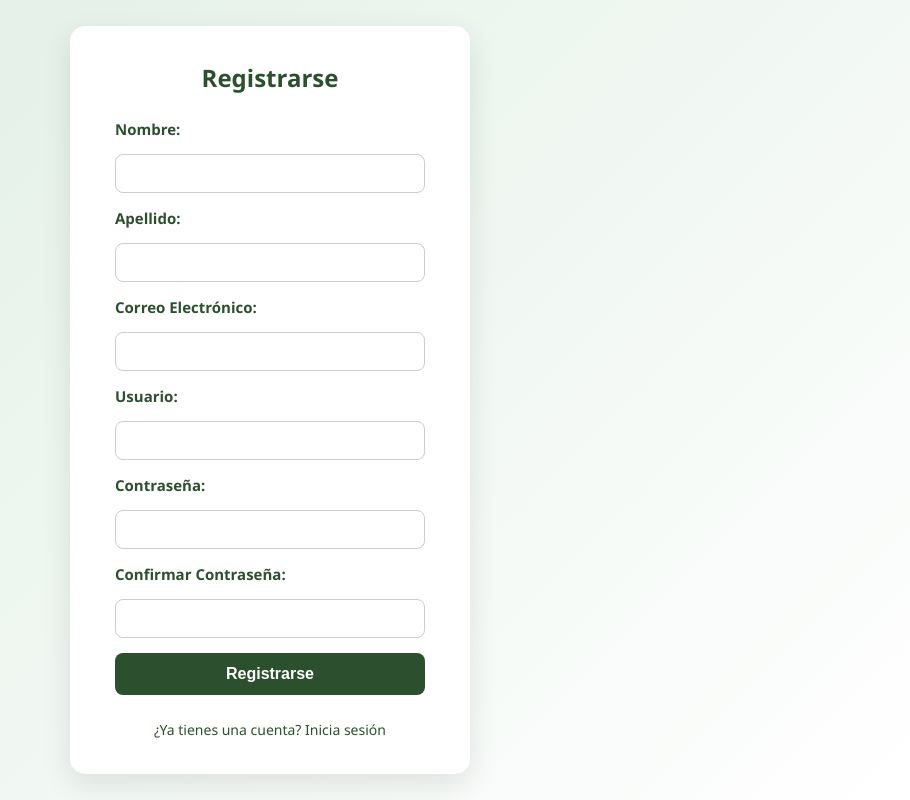
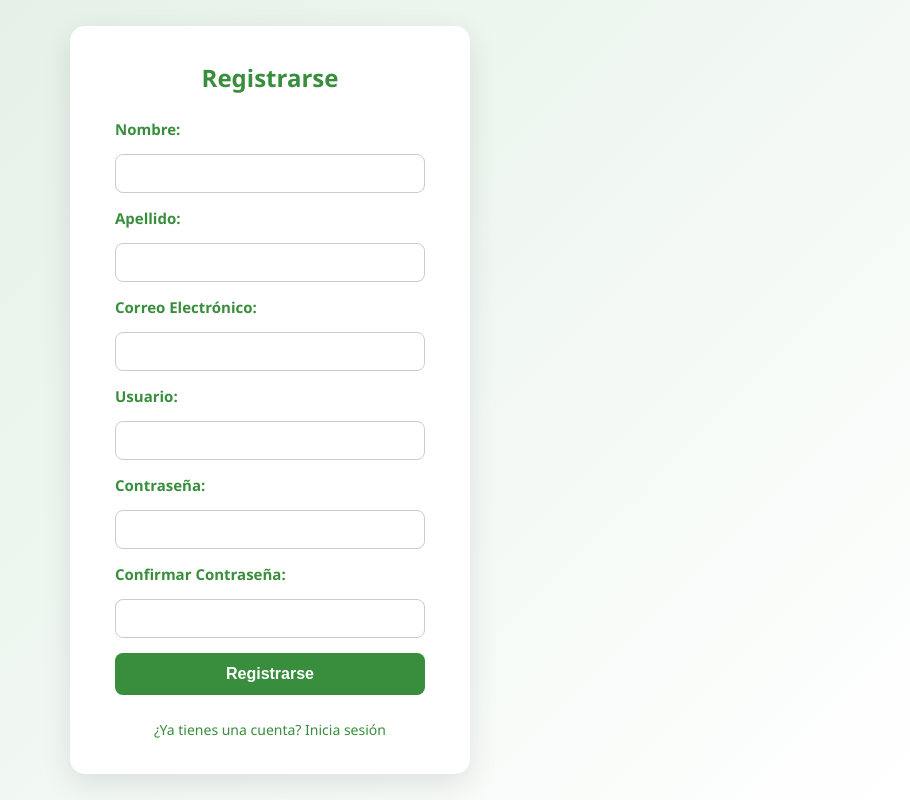
Before and after one commit to Emi-Antunez/Proyecto-Squad-Zero, a PHP site: page /Proyecto-Squad-Zero/register.php in a window 1280 px wide. Shown: the whole page, without its empty margins (370-1280 px from the left). Run offline with PHP 8.4, Linux system fonts and the light colour scheme.

Commit message:
CSSIndex

```diff
--- a/Styles/IndexStyle.css
+++ b/Styles/IndexStyle.css
@@ -31,14 +31,14 @@ form {
 
 h2 {
     text-align: center;
-    color: #2c502e;
+    color: #388E3C; /* Verde oscuro para el título */
     margin-bottom: 10px;
     font-size: 24px;
 }
 
 label {
     font-weight: 600;
-    color: #2c502e;
+    color: #388E3C; /* Verde oscuro para las etiquetas */
     font-size: 15px;
 }
 
@@ -55,13 +55,13 @@ input[type="password"] {
 input[type="text"]:focus,
 input[type="email"]:focus,
 input[type="password"]:focus {
-    border-color: #2c502e;
+    border-color: #388E3C; /* Verde para el borde al hacer foco */
     outline: none;
-    box-shadow: 0 0 5px rgba(230, 126, 34, 0.5);
+    box-shadow: 0 0 5px rgba(56, 142, 60, 0.5); /* Verde más suave al hacer foco */
 }
 
 input[type="submit"] {
-    background-color: #2c502e;
+    background-color: #388E3C; /* Verde brillante para el botón */
     color: white;
     border: none;
     padding: 12px;
@@ -73,20 +73,20 @@ input[type="submit"] {
 }
 
 input[type="submit"]:hover {
-    background-color: #254427;
+    background-color: #2c6b2d; /* Verde más oscuro al pasar el cursor */
 }
 
 a {
     text-align: center;
     font-size: 14px;
     text-decoration: none;
-    color: #2c502e;
+    color: #388E3C; /* Verde para los enlaces */
     margin-top: 10px;
     transition: color 0.2s;
 }
 
 a:hover {
-    color: #2c502e;
+    color: #2c6b2d; /* Verde más oscuro al pasar el cursor */
     text-decoration: underline;
 }
 
```
